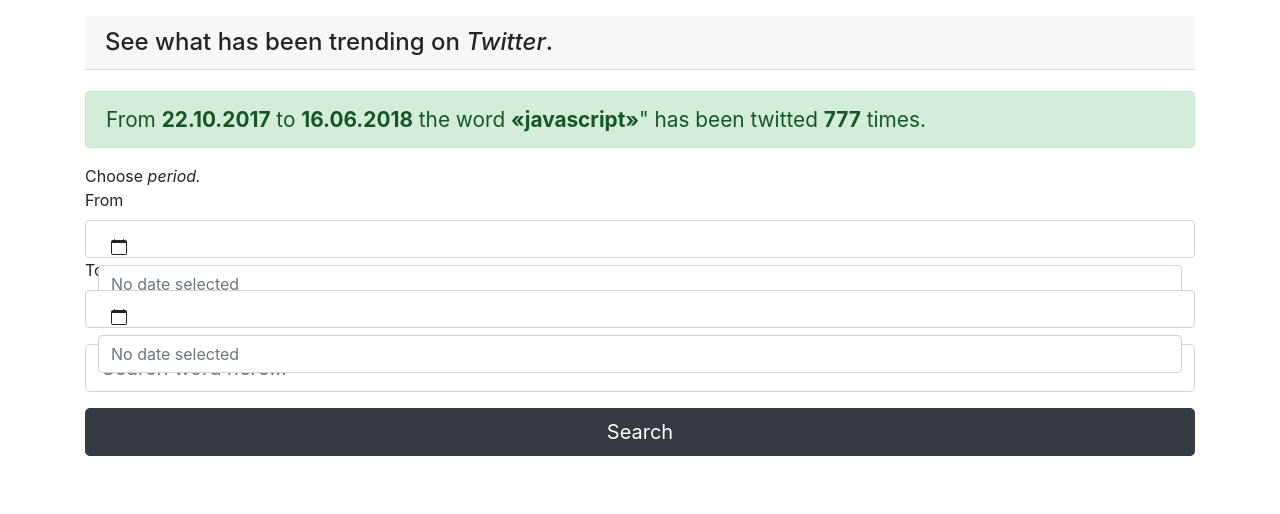
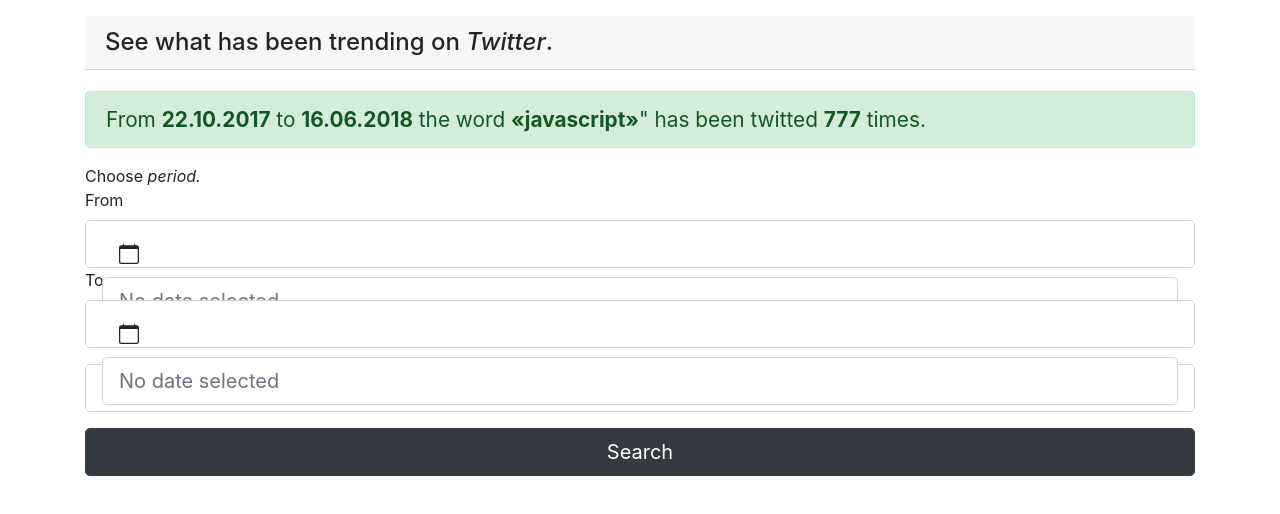
Before and after one commit to mihailgaberov/twitrender, a Vue app in the folder client/: page / in a window 1280 px wide. Shown: the top 514 px of the page. Built offline with nearby package versions, Linux system fonts and the light colour scheme.

Commit message:
:rocket: Fixed the width of the datepickers.

```diff
--- a/client/src/components/Controls.vue
+++ b/client/src/components/Controls.vue
@@ -2,9 +2,20 @@
   <div class="controls">
     <div>Choose <i>period.</i></div>
     <label>From</label>
-    <b-form-datepicker v-model="value" :min="min" :max="max" locale="en"></b-form-datepicker>
+    <b-form-datepicker calendar-width="300"
+                       class="datepicker-from"
+                       size="lg"
+                       v-model="value"
+                       :min="min"
+                       :max="max"
+                       locale="en" />
     <label>To</label>
-    <b-form-datepicker v-model="value" :min="min" :max="max" locale="en"></b-form-datepicker>
+    <b-form-datepicker size="lg"
+                       calendar-width="300"
+                       v-model="value"
+                       :min="min"
+                       :max="max"
+                       locale="en" />
     <div class="search-field">
       <b-form-input id="search" type="search" placeholder="Search word here..." size="lg" />
     </div>
```
